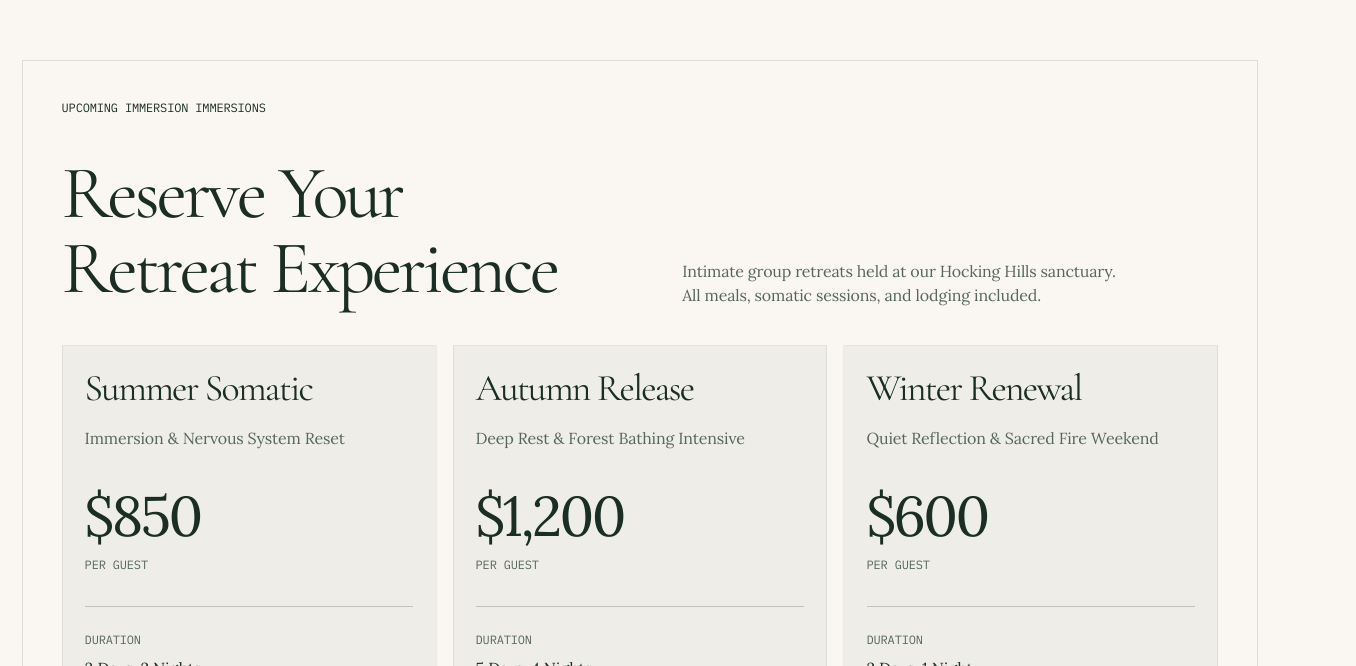
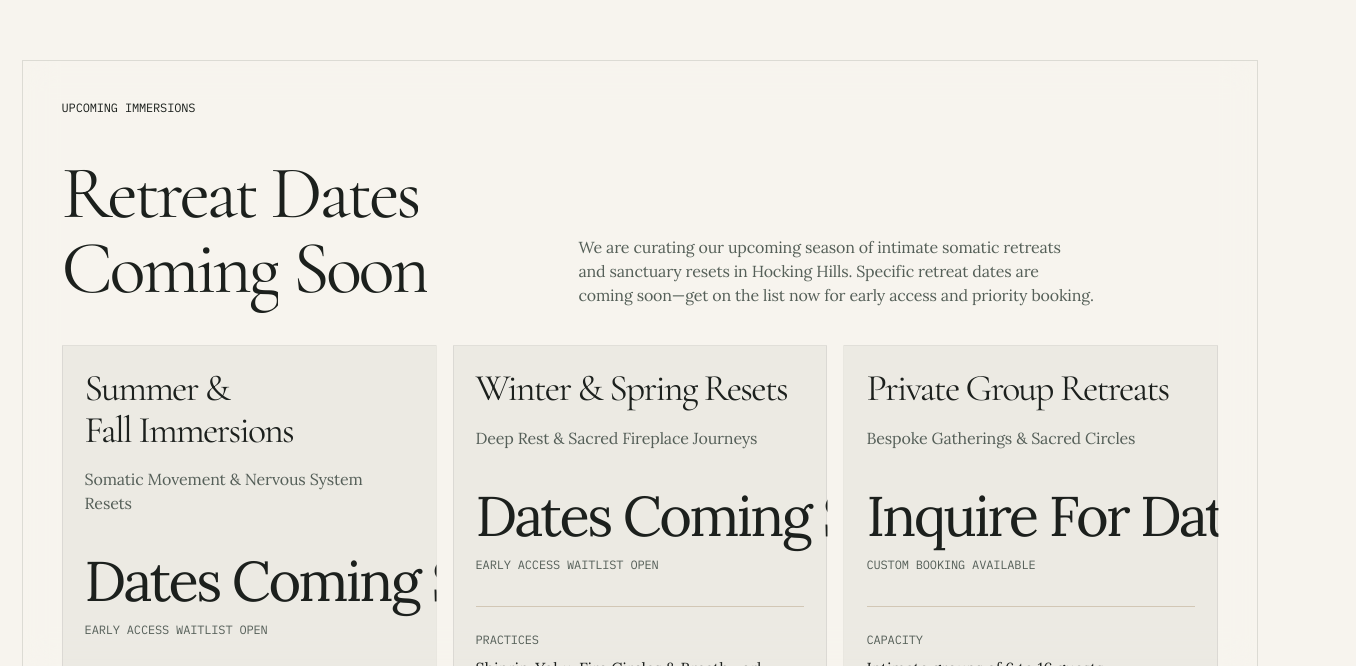
Before and after one commit to dmytro-webild/030d07b7-2ad4-4b81-b828-89b953dc0ee0, a React (Vite) app: page /retreats in a window 1280 px wide. Shown: the part 2134-2800 px from the top of the page, 1356 px wide, since content can reach past the window. Built offline with nearby package versions, Linux system fonts and the light colour scheme.

Commit message:
Webild agent: <TARGET_ELEMENT> The user selected one element (not the whol

```diff
--- a/src/components/Layout.tsx
+++ b/src/components/Layout.tsx
@@ -8,7 +8,6 @@ export default function Layout() {
       <header data-webild-section="Header">
         <NavbarMenuPill
           brand="REVYVE"
-          logoSrc="https://storage.googleapis.com/webild/users/user_3MHUulfpl4c0IR72KBuyVPRP4VJ/uploaded-1795146001693-d4b3no21.webp"
           navItems={[
             {
               name: "Home",
--- a/src/components/sections/footer/FooterWordmarkLanding.tsx
+++ b/src/components/sections/footer/FooterWordmarkLanding.tsx
@@ -1,6 +1,7 @@
 import { useEffect, useRef } from "react";
 import { clsx, type ClassValue } from "clsx";
 import { twMerge } from "tailwind-merge";
+import CloverLogo from "@/components/ui/CloverLogo";
 
 const cn = (...inputs: ClassValue[]) => twMerge(clsx(inputs));
 
@@ -56,7 +57,8 @@ export default function FooterWordmarkLanding({
   return (
     <footer aria-label={ariaLabel ?? "Footer"} className={cn("relative pb-[var(--gutter)] pt-[clamp(2.5rem,1.8rem+2.8vw,3rem)] text-foreground", className)}>
       <div className="kit-glass mx-auto flex w-[var(--container)] flex-col px-[1.375rem] pt-[1.375rem] lg:px-[clamp(2rem,3.5vw,3.5rem)] lg:pt-[clamp(2rem,3.5vw,3.5rem)]">
-        <div ref={rowRef} className="flex text-[length:var(--text-display)]">
+        <div ref={rowRef} className="flex items-center gap-4 text-[length:var(--text-display)]">
+          <CloverLogo className="size-[0.4em] text-secondary shrink-0" />
           <div ref={wordRef} aria-label={brand} role="img" className="flex w-max shrink-0 items-start">
             <p aria-hidden="true" className="whitespace-nowrap font-medium leading-[0.9] tracking-[-0.065em]">
               {brand}
--- a/src/index.css
+++ b/src/index.css
@@ -10,15 +10,15 @@
 
 /* webild:theme-ai */
 :root {
-  --primary-cta: #1a2e26;
+  --primary-cta: #1e3a2b; /* Forest Green */
   --primary-cta-text: #faf7f2;
-  --secondary-cta: #ffe085;
-  --secondary-cta-text: #1a2e26;
-  --background-accent: #ffc3a5;
+  --secondary-cta: #e5aa24; /* Nature Yellow */
+  --secondary-cta-text: #1c201d; /* Charcoal */
+  --background-accent: #8c5a3c; /* Warm Brown */
 
-  --background: #faf7f2;
-  --foreground: #1a2e26;
-  --card: #ece5dc;
+  --background: #f7f4ee; /* Organic Cream */
+  --foreground: #1c201d; /* Deep Charcoal */
+  --card: #eae3d5; /* Warm Earthy Card */
   --card-foreground: var(--foreground);
   --popover: var(--card);
   --popover-foreground: var(--foreground);
@@ -26,23 +26,23 @@
   --primary-foreground: var(--primary-cta-text);
   --secondary: var(--secondary-cta);
   --secondary-foreground: var(--secondary-cta-text);
-  --muted: #ece5dc;
-  --muted-foreground: #576760;
-  --accent: var(--background-accent);
-  --accent-foreground: #1a2e26;
-  --deep: #1b4332;
-  --deep-foreground: #bed5cb;
+  --muted: #eae3d5;
+  --muted-foreground: #555f58;
+  --accent: #8c5a3c; /* Warm Brown */
+  --accent-foreground: #faf7f2;
+  --deep: #1e3a2b; /* Forest Green */
+  --deep-foreground: #dce8e1;
   --destructive: #e5484d;
   --destructive-foreground: #161616;
-  --border: #c6c1b9;
-  --input: #b4aea5;
+  --border: #d2c7b5;
+  --input: #bcae9b;
   --ring: var(--primary-cta);
-  --tint-1: #ed7d62;
-  --tint-2: #f09a84;
-  --tint-3: #f2b8a9;
-  --glow: var(--accent);
+  --tint-1: #8c5a3c;
+  --tint-2: #1e3a2b;
+  --tint-3: #e5aa24;
+  --glow: var(--secondary-cta);
   --glass: var(--background);
-  --accent-glass: color-mix(in srgb, var(--accent) 70%, transparent);
+  --accent-glass: color-mix(in srgb, var(--secondary-cta) 25%, var(--background));
   --model-tone: dark;
 
   --font-heading: "Cormorant Garamond", "Helvetica Neue", Helvetica, Arial, sans-serif;
@@ -395,16 +395,16 @@
 [data-tone="deep"] {
   --background: var(--deep);
   --foreground: var(--deep-foreground);
-  --card: #ece5dc;
+  --card: #274737;
   --card-foreground: var(--deep-foreground);
   --primary: var(--deep-foreground);
   --primary-foreground: var(--deep);
-  --secondary: #ffe085;
-  --secondary-foreground: var(--deep-foreground);
-  --muted: #ece5dc;
-  --muted-foreground: #576760;
-  --border: #c6c1b9;
-  --input: #b4aea5;
+  --secondary: #e5aa24;
+  --secondary-foreground: #1c201d;
+  --muted: #274737;
+  --muted-foreground: #9eb5a8;
+  --border: #3c614e;
+  --input: #4d7560;
   --ring: var(--deep-foreground);
   background-color: var(--background);
   color: var(--foreground);
--- a/src/pages/AboutPage.tsx
+++ b/src/pages/AboutPage.tsx
@@ -39,8 +39,8 @@ export default function AboutPage() {
               title: "Sacred",
               category: "Ancient Geometry",
               description: "Every structure at REVYVE is aligned to foster balance, harmony, and transformative personal power.",
-              imageSrc: "https://storage.googleapis.com/webild/users/user_3MHUulfpl4c0IR72KBuyVPRP4VJ/uploaded-1795146001693-d4b3no21.webp",
-              imageAlt: "REVYVE Sri Yantra emblem"
+              imageSrc: "https://img.b2bpic.net/free-photo/dark-forest-trees_395237-133.jpg",
+              imageAlt: "REVYVE sacred forest sanctuary"
             },
             {
               title: "Movement",
--- a/src/pages/RetreatsPage.tsx
+++ b/src/pages/RetreatsPage.tsx
@@ -10,8 +10,8 @@ export default function RetreatsPage() {
       <section className="relative pt-[clamp(7rem,16svh,10rem)] pb-12 text-foreground">
         <div className="mx-auto w-[var(--container)]">
           <div className="flex flex-col items-start max-w-3xl">
-            <span className="font-mono text-xs uppercase tracking-widest text-accent font-semibold mb-3">
-              Retreat Immersions & Offerings
+            <span className="font-mono text-xs uppercase tracking-widest text-secondary font-semibold mb-3">
+              Retreat Immersions & Waitlist
             </span>
             <h1 className="font-serif text-[length:var(--text-h1)] leading-none tracking-tight mb-6">
               Transformative Retreats in Hocking Hills
@@ -26,94 +26,94 @@ export default function RetreatsPage() {
       {/* The 6 Core Offerings Section */}
       <OfferingsSection />
 
-      {/* Upcoming Retreat Pricing & Booking Cards */}
+      {/* Upcoming Retreat Early Access & Waitlist Section */}
       <div id="pricing" className="relative z-[45]">
         <PricingScopeColumns
-          tag="Upcoming Immersion Immersions"
-          title="Reserve Your Retreat Experience"
-          description="Intimate group retreats held at our Hocking Hills sanctuary. All meals, somatic sessions, and lodging included."
+          tag="Upcoming Immersions"
+          title="Retreat Dates Coming Soon"
+          description="We are curating our upcoming season of intimate somatic retreats and sanctuary resets in Hocking Hills. Specific retreat dates are coming soon—get on the list now for early access and priority booking."
           items={[
             {
-              title: "Summer Somatic",
-              description: "Immersion & Nervous System Reset",
-              price: "$850",
-              period: "per guest",
+              title: "Summer & Fall Immersions",
+              description: "Somatic Movement & Nervous System Resets",
+              price: "Dates Coming Soon",
+              period: "Early Access Waitlist Open",
               specs: [
                 {
-                  label: "Duration",
-                  value: "3 Days, 2 Nights"
-                },
-                {
                   label: "Practices",
-                  value: "Somatic Yoga & Breathwork"
+                  value: "Somatic Yoga, Breathwork & Sound Baths"
                 },
                 {
                   label: "Lodging",
-                  value: "Sanctuary Cabin included"
+                  value: "Sanctuary Cabins, Treehouse & A-Frames"
                 },
                 {
                   label: "Nourishment",
-                  value: "Organic farm-to-table dining"
+                  value: "Organic farm-to-table dining included"
+                },
+                {
+                  label: "Waitlist Perk",
+                  value: "First priority cabin selection & early bird window"
                 }
               ],
               button: {
-                text: "Book a Retreat",
+                text: "Join Early Access Waitlist",
                 href: "#book"
               }
             },
             {
-              title: "Autumn Release",
-              description: "Deep Rest & Forest Bathing Intensive",
-              price: "$1,200",
-              period: "per guest",
+              title: "Winter & Spring Resets",
+              description: "Deep Rest & Sacred Fireplace Journeys",
+              price: "Dates Coming Soon",
+              period: "Early Access Waitlist Open",
               specs: [
                 {
-                  label: "Duration",
-                  value: "5 Days, 4 Nights"
-                },
-                {
                   label: "Practices",
-                  value: "Sound Bath & Shinrin-Yoku"
+                  value: "Shinrin-Yoku, Fire Circles & Breathwork"
                 },
                 {
                   label: "Lodging",
-                  value: "Treehouse or A-Frame loft"
+                  value: "Luxury Timber Suites & Heated Cabins"
                 },
                 {
                   label: "Nourishment",
-                  value: "All organic meals & tea bar"
+                  value: "Warm herbal dining, teas & elixirs"
+                },
+                {
+                  label: "Waitlist Perk",
+                  value: "Direct VIP email invitation prior to public launch"
                 }
               ],
               button: {
-                text: "Book a Retreat",
+                text: "Join Early Access Waitlist",
                 href: "#book"
               }
             },
             {
-              title: "Winter Renewal",
-              description: "Quiet Reflection & Sacred Fire Weekend",
-              price: "$600",
-              period: "per guest",
+              title: "Private Group Retreats",
+              description: "Bespoke Gatherings & Sacred Circles",
+              price: "Inquire For Dates",
+              period: "Custom Booking Available",
               specs: [
                 {
-                  label: "Duration",
-                  value: "2 Days, 1 Night"
+                  label: "Capacity",
+                  value: "Intimate groups of 6 to 16 guests"
                 },
                 {
-                  label: "Practices",
-                  value: "Breathwork & Silent DJ Journey"
+                  label: "Customization",
+                  value: "Tailored movement, meals & sound sessions"
                 },
                 {
-                  label: "Lodging",
-                  value: "Boutique timber suite"
+                  label: "Exclusive Access",
+                  value: "Full private reservation of sanctuary grounds"
                 },
                 {
-                  label: "Nourishment",
-                  value: "Warm herbal dining & elixirs"
+                  label: "Booking Status",
+                  value: "Now accepting custom group inquiries"
                 }
               ],
               button: {
-                text: "Book a Retreat",
+                text: "Inquire For Private Group",
                 href: "#book"
               }
             }
@@ -121,10 +121,10 @@ export default function RetreatsPage() {
         />
       </div>
 
-      {/* Retreat Booking Form */}
+      {/* Early Access Waitlist Form */}
       <div id="book" className="relative z-[45]">
         <ContactUnderlineForm
-          title="Book Your Retreat Spot"
+          title="Get On The Early Access List"
           fields={[
             {
               name: "name",
@@ -147,30 +147,29 @@ export default function RetreatsPage() {
             },
             {
               name: "message",
-              label: "Retreat Interests & Requirements",
+              label: "Retreat Preferences & Questions",
               type: "textarea",
-              placeholder: "Please share which retreat immersion you wish to attend or any dietary/lodging preferences.",
+              placeholder: "Let us know which season you are interested in or if you have any questions about our retreat offerings.",
               required: true
             }
           ]}
-          servicesLabel="Select Offering"
+          servicesLabel="Select Preferred Season"
           services={[
-            "Summer Somatic Immersion",
-            "Autumn Release Intensive",
-            "Winter Renewal Weekend",
-            "Corporate Wellness",
-            "Private Breathwork Session"
+            "Summer & Fall Immersions (Waitlist)",
+            "Winter & Spring Resets (Waitlist)",
+            "Private Group Retreat Inquiry",
+            "General Early Access Updates"
           ]}
           button={{
-            text: "Submit Retreat Booking Request"
+            text: "Join Early Access Waitlist"
           }}
         />
       </div>
 
       {/* Email Signup Form */}
       <EmailSignupSection
-        title="Join the REVYVE Journey"
-        subtitle="Subscribe for upcoming retreat date announcements, somatic practices, and early registration discounts."
+        title="Be The First To Know"
+        subtitle="Subscribe to receive instant notifications when new retreat dates and registration windows open."
       />
     </>
   );
```
Also changed, not shown: src/components/navbars/NavbarMenuPill.tsx (+3 -12 lines), src/components/revyve/SriYantraPhilosophy.tsx (+12 -15 lines), src/components/ui/CloverLogo.tsx (added, +26 -0 lines).
